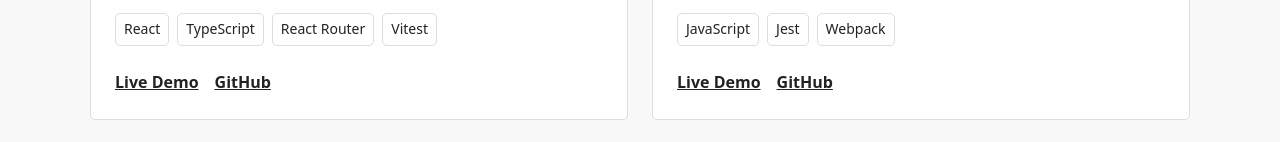
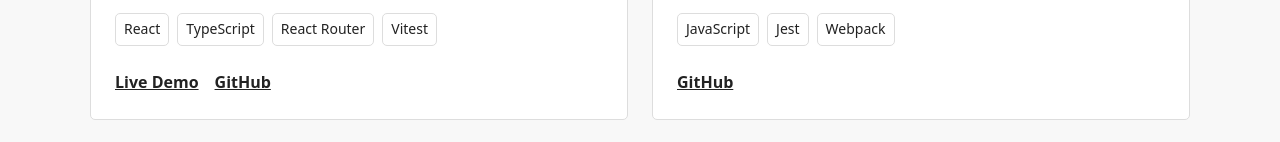
Before and after one commit to julioldv/portfolio, a React (Vite) app: page / in a window 1280 px wide. Shown: the part 1543-1685 px from the top of the page. Built offline with nearby package versions, Linux system fonts and the light colour scheme.

Commit message:
fix: conditionally render live demo link

```diff
--- a/src/components/ProjectCard.tsx
+++ b/src/components/ProjectCard.tsx
@@ -18,9 +18,11 @@
       </ul>
 
       <div className="project-links">
-        <a href={project.liveUrl} target="_blank" rel="noreferrer">
-          Live Demo
-        </a>
+        {project.liveUrl && (
+          <a href={project.liveUrl} target="_blank" rel="noreferrer">
+            Live Demo
+          </a>
+        )}
 
         {project.githubUrl && (
             <a href={project.githubUrl} target="_blank" rel="noreferrer">
```
